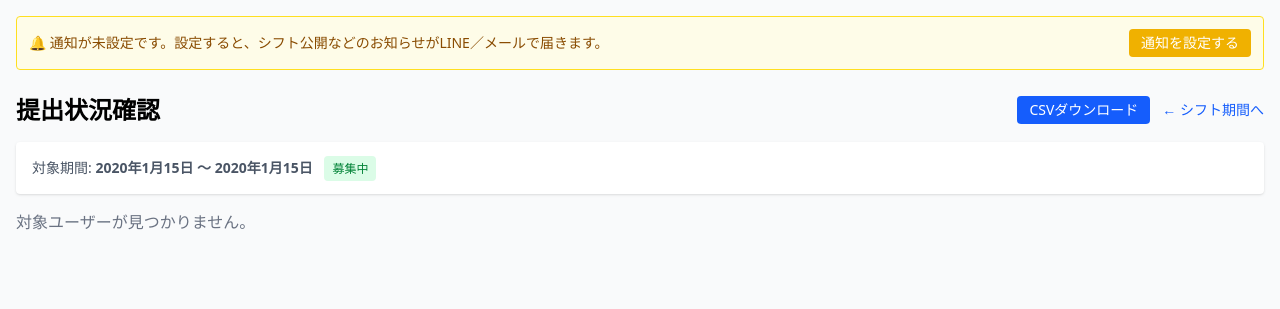
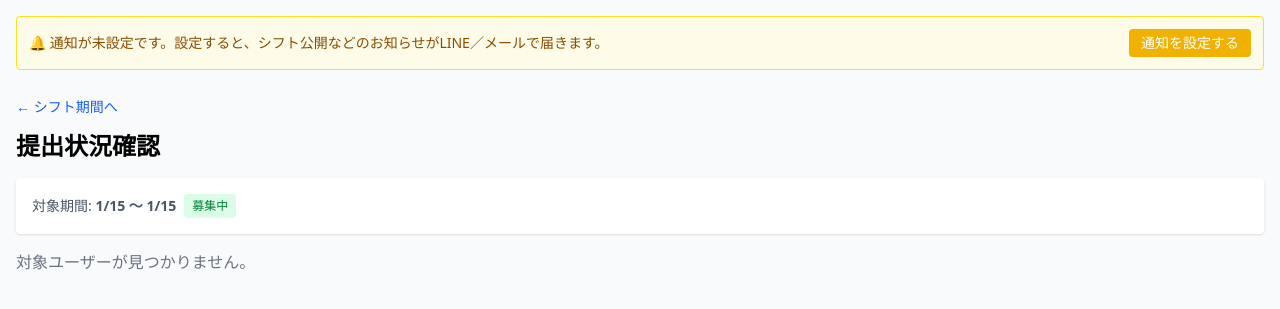
Before and after one commit to Lunchnet6656/lunchnetsalessystem, a Django app: page /shifts/admin/submissions/1/ in a window 1280 px wide. Shown: the part 132-441 px from the top of the page. Run offline with Django 4.2, Linux system fonts and the light colour scheme; a user stored in the database is signed in; data comes from the database, SQL or seed files in the repository; tables that the repository leaves empty hold one stand-in row (values such as "Sample post"); style sheets or scripts are compiled from the project's sources; parts of the project's set-up code (start-up, migrations or seed data) failed here and were passed over.

Commit message:
fix(shifts): 提出状況確認のヘッダー整理＋CSVダウンロード廃止
- タイトル/対象期間がスマホで折り返す問題を修正。戻るリンクを上部に出し、
  タイトルを独立行に。対象期間はflex-wrapで崩れないよう整形
- CSVダウンロード機能を廃止（唯一のCSV・提出データのエクスポート専用で
  他から未参照）。ボタン・view(admin_export_submissions_csv)・URL・import csv を削除
  ※エクスポート専用でデータ消失なし・必要になればgit履歴から復元可

Co-Authored-By: Claude Opus 4.8 (1M context) <noreply@anthropic.com>

```diff
--- a/shifts/templates/shifts/admin_review_submissions.html
+++ b/shifts/templates/shifts/admin_review_submissions.html
@@ -3,27 +3,21 @@
 {% block nav_periods %}bg-gray-600{% endblock %}
 
 {% block content %}
-<div class="flex items-center justify-between mb-4">
-    <h1 class="text-2xl font-bold">提出状況確認</h1>
-    <div class="flex items-center gap-3">
-        <a href="{% url 'shifts:admin_export_submissions_csv' period.id %}"
-           class="text-sm bg-blue-600 text-white hover:bg-blue-700 px-3 py-1 rounded">
-          CSVダウンロード
-        </a>
-        <a href="{% url 'shifts:admin_periods' %}" class="text-sm text-blue-600 hover:underline">&larr; シフト期間へ</a>
-    </div>
+<div class="mb-3">
+    <a href="{% url 'shifts:admin_periods' %}" class="text-sm text-blue-600 hover:underline">&larr; シフト期間へ</a>
 </div>
+<h1 class="text-2xl font-bold mb-4">提出状況確認</h1>
 
 <div class="bg-white rounded shadow p-4 mb-4">
-    <p class="text-sm text-gray-600">
-        対象期間: <strong>{{ period.start_date|date:"Y年n月j日" }} 〜 {{ period.end_date|date:"Y年n月j日" }}</strong>
-        <span class="ml-2 text-xs px-2 py-1 rounded
+    <div class="flex flex-wrap items-center gap-2 text-sm text-gray-600">
+        <span>対象期間: <strong>{{ period.start_date|date:"n/j" }} 〜 {{ period.end_date|date:"n/j" }}</strong></span>
+        <span class="text-xs px-2 py-1 rounded
             {% if period.status == 'OPEN' %}bg-green-100 text-green-700
             {% elif period.status == 'REVIEW' %}bg-yellow-100 text-yellow-700
             {% else %}bg-blue-100 text-blue-700{% endif %}">
             {{ period.get_status_display }}
         </span>
-    </p>
+    </div>
 </div>
 
 {% if submission_data %}
--- a/shifts/urls.py
+++ b/shifts/urls.py
@@ -21,7 +21,6 @@ urlpatterns = [
 
     path('admin/submissions/<int:period_id>/', views.admin_review_submissions, name='admin_review_submissions'),
     path('admin/submissions/<int:period_id>/edit/<int:user_id>/', views.admin_edit_submission, name='admin_edit_submission'),
-    path('admin/periods/<int:period_id>/export-csv/', views.admin_export_submissions_csv, name='admin_export_submissions_csv'),
 
     # 管理者 代理提出
     path('admin/proxy-submit/<int:user_id>/', views.submit_availability, name='proxy_submit'),
--- a/shifts/views.py
+++ b/shifts/views.py
@@ -1,4 +1,3 @@
-import csv
 import datetime
 import json
 import logging
@@ -1266,47 +1265,6 @@ def line_webhook(request):
     return HttpResponse(status=200)
 
 
-# ---------- CSVエクスポート ----------
-
-@staff_member_required
-def admin_export_submissions_csv(request, period_id):
-    period = get_object_or_404(SchedulePeriod, pk=period_id)
-    dates = list(generate_date_range(period.start_date, period.end_date))
-    submissions = AvailabilitySubmission.objects.filter(
-        period=period, status__in=['SUBMITTED', 'APPROVED']
-    ).select_related('user').prefetch_related('days')
-
-    response = HttpResponse(content_type='text/csv; charset=utf-8')
-    filename = f"シフト提出_{period.start_date}_{period.end_date}.csv"
-    response['Content-Disposition'] = (
-        f"attachment; filename*=UTF-8''{urllib.parse.quote(filename)}"
-    )
-    response.write('\ufeff')  # BOM
-
-    writer = csv.writer(response)
-
-    # ヘッダー行
-    header = ['名前']
-    for d in dates:
-        header.append(f"{d.strftime('%m/%d')}")
-        header.append(f"コメント")
-    header.append('備考')
-    writer.writerow(header)
-
-    # データ行
-    for sub in submissions:
-        days_map = {day.date: day for day in sub.days.all()}
-        row = [sub.user.get_full_name() or sub.user.username]
-        for d in dates:
-            day = days_map.get(d)
-            row.append(day.get_availability_display() if day else '')
-            row.append(day.comment if day else '')
-        row.append(sub.remarks)
-        writer.writerow(row)
-
-    return response
-
-
 # ---------- 期間別割当グリッド ----------
 
 @staff_member_required
```
